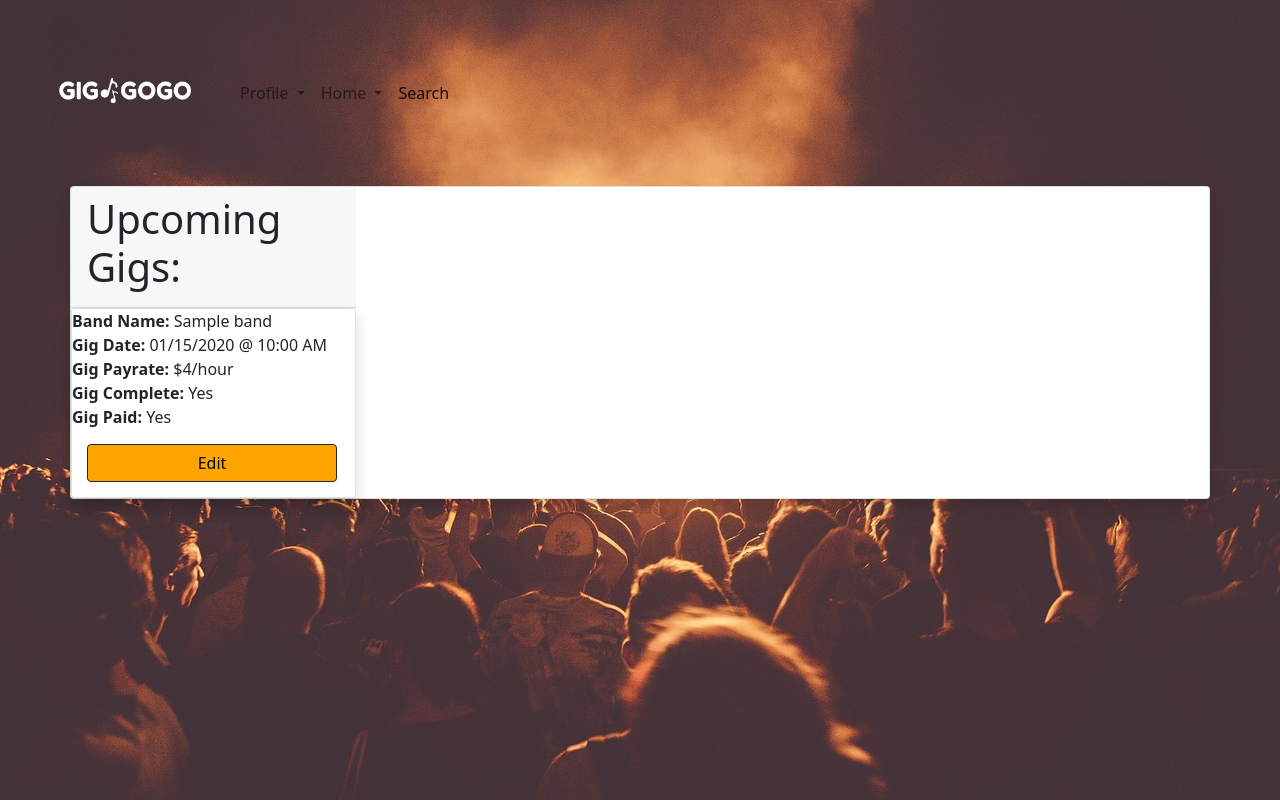
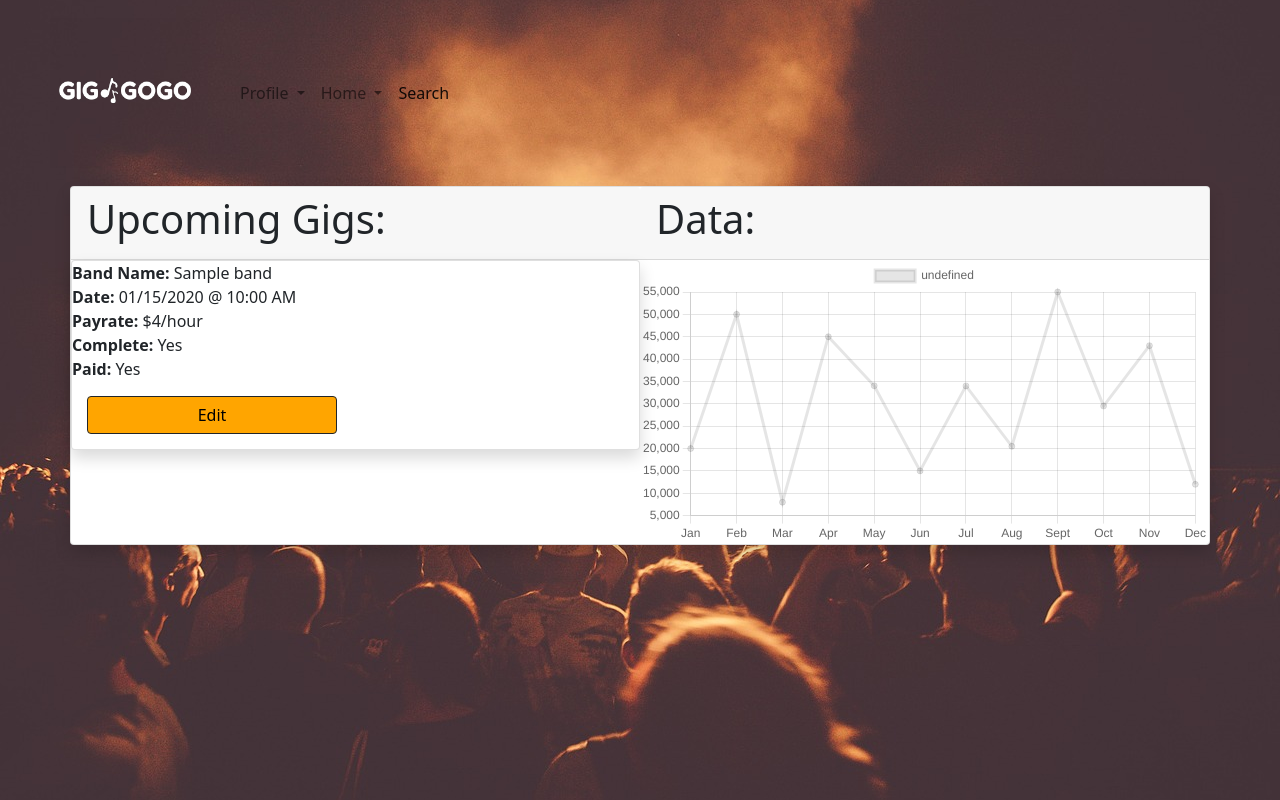
Before and after one commit to emmahilldeveloper/Giggogo-Web-App, a Flask app: page /gigs/1 in a window 1280 px wide. Run offline with Flask 2, Linux system fonts and the light colour scheme; the visitor is signed in with stand-in values (Sample User, id 1); tables that the repository leaves empty hold one stand-in row (values such as "Sample post"); some libraries are stand-ins or nearby versions.

Commit message:
Finished adding a test, finished adding a sales data graph to my gigs page.

```diff
--- a/static/js/gigs.js
+++ b/static/js/gigs.js
@@ -3,8 +3,6 @@
 /////// Edit Gig Button Functionality ///////
 
 let allGigEditButtons = document.querySelectorAll(".edit-gig");
-
-console.log(allGigEditButtons)
 
 allGigEditButtons.forEach((element) => {
     element.addEventListener("click", () => {
@@ -14,3 +12,16 @@
         window.location.href = `/editgig/${gigID}`;
     });
 });
+
+const testChart = new Chart(
+      document.querySelector('#test-chart'),
+      {
+        type: 'line',
+        data: {
+          labels: ['Jan', 'Feb', 'Mar', 'Apr', 'May', 'Jun', 'Jul', 'Aug', 'Sept', 'Oct', 'Nov', 'Dec'],
+          datasets: [
+            {data: [20000, 50000, 8000, 45000, 34023, 15000, 34000, 20500, 55000, 29500, 43000, 12000]}
+          ]
+        }
+      }
+    );
--- a/templates/base.html
+++ b/templates/base.html
@@ -8,6 +8,8 @@
         <link href="https://cdn.jsdelivr.net/npm/bootstrap@5.0.1/dist/css/bootstrap.min.css" rel="stylesheet" integrity="sha384-+0n0xVW2eSR5OomGNYDnhzAbDsOXxcvSN1TPprVMTNDbiYZCxYbOOl7+AMvyTG2x" crossorigin="anonymous">
         <!-- Custom CSS styling -->
         <link rel="stylesheet" href="/static/css/styles.css">
+        <!-- Chart JS -->
+        <script src="https://cdn.jsdelivr.net/npm/chart.js@3.5.1/dist/chart.min.js"></script>
         <title>
             {% block title %}{% endblock %}
         </title>
--- a/templates/gigs.html
+++ b/templates/gigs.html
@@ -9,7 +9,7 @@
     <div class="container p-0">
         <div class="card shadow mt">
             <div class="row g-0">
-                <div class="col-12 col-lg-5 col-xl-3 border-right" id="all-gigs">
+                <div class="col-6" id="all-gigs">
                     <div class="card-header">
                         <h1>Upcoming Gigs:</h1>
                     </div>
@@ -24,15 +24,15 @@
                         {% for gig in band_gigs %}
                         {% if gig.band_id == user_info.band_id and gig.venue_id == venue.venue_id%}
 
-                        <div><b>Gig Date:</b> {{ gig.gig_date.strftime('%m/%d/%Y') }} @ {{ gig.gig_date.strftime('%I:%M %p') }}</div>
+                        <div><b>Date:</b> {{ gig.gig_date.strftime('%m/%d/%Y') }} @ {{ gig.gig_date.strftime('%I:%M %p') }}</div>
 
-                        <div><b>Gig Payrate:</b> ${{ gig.final_payrate}}/hour</div>
+                        <div><b>Payrate:</b> ${{ gig.final_payrate}}/hour</div>
 
-                        <div><b>Gig Complete:</b> {% if gig.gig_complete == False %} No {% else %} Yes
+                        <div><b>Complete:</b> {% if gig.gig_complete == False %} No {% else %} Yes
                             {% endif %}
                         </div>
 
-                        <div><b>Gig Paid:</b> {% if gig.gig_paid == False %} No {% else %} Yes
+                        <div><b>Paid:</b> {% if gig.gig_paid == False %} No {% else %} Yes
                             {% endif %}
                         </div>
 
@@ -54,15 +54,15 @@
                         {% for gig in venue_gigs %}
                         {% if gig.venue_id == user_info.venue_id and gig.band_id == band.band_id%}
 
-                        <div><b>Gig Date:</b> {{ gig.gig_date.strftime('%m/%d/%Y') }} @ {{ gig.gig_date.strftime('%I:%M %p') }}</div>
+                        <div><b>Date:</b> {{ gig.gig_date.strftime('%m/%d/%Y') }} @ {{ gig.gig_date.strftime('%I:%M %p') }}</div>
 
-                        <div><b>Gig Payrate:</b> ${{ gig.final_payrate}}/hour</div>
+                        <div><b>Payrate:</b> ${{ gig.final_payrate}}/hour</div>
 
-                        <div><b>Gig Complete:</b> {% if gig.gig_complete == False %} No {% else %} Yes
+                        <div><b>Complete:</b> {% if gig.gig_complete == False %} No {% else %} Yes
                             {% endif %}
                         </div>
 
-                        <div><b>Gig Paid:</b> {% if gig.gig_paid == False %} No {% else %} Yes
+                        <div><b>Paid:</b> {% if gig.gig_paid == False %} No {% else %} Yes
                             {% endif %}
                         </div>
 
@@ -73,6 +73,14 @@
                     </div>
                     {% endfor %}
                     {% endif %}
+
+                </div>
+
+                <div class="col-6" id="gig-data">
+                    <div class="card-header">
+                        <h1>Data:</h1>
+                    </div>
+                    <canvas id="test-chart"></canvas>
                 </div>
 			</div>
 		</div>
```
Also changed, not shown: test_server.py (added, +11 -0 lines).
